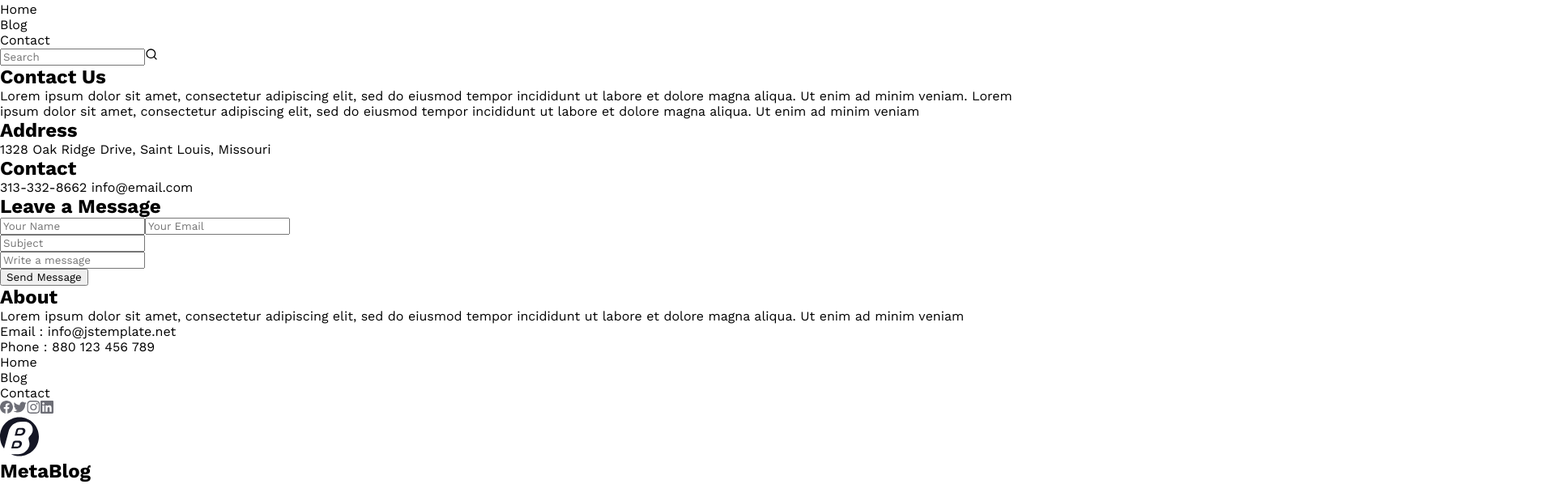
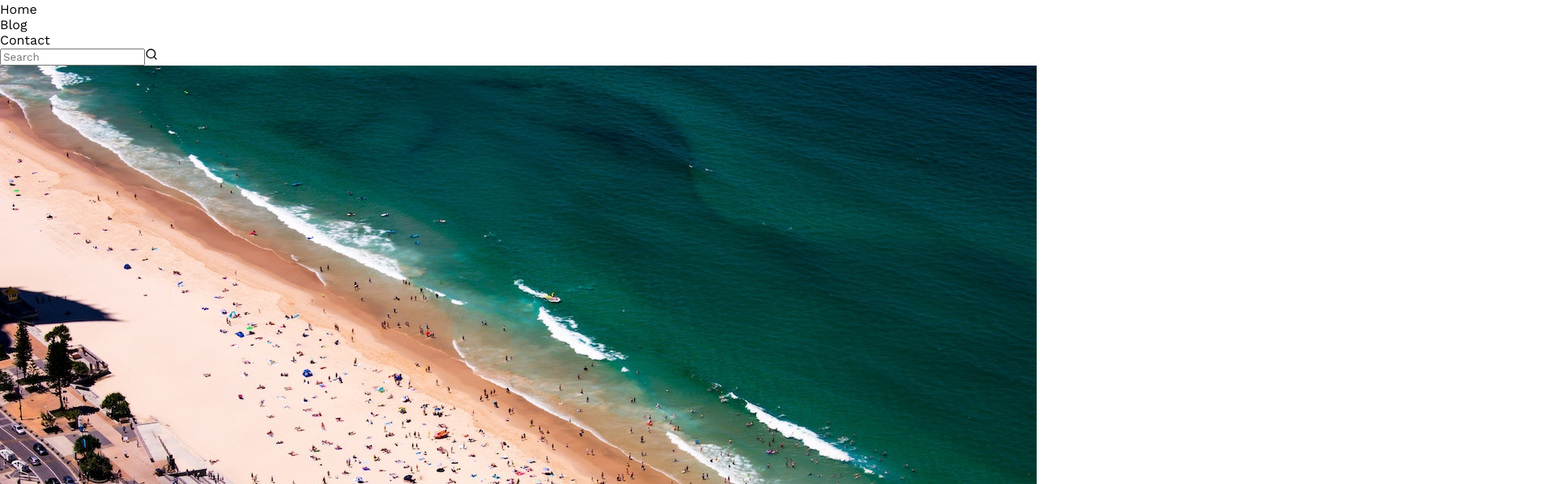
Before and after one commit to ksubi666/blog-web, a React (Create React App) app: page /Blog in a window 1280 px wide. Shown: the part 38-636 px from the top of the page at 81% size, 1920 px wide, since content can reach past the window. Built offline with nearby package versions, Linux system fonts and the light colour scheme.

Commit message:
finnaly pages

```diff
--- a/src/App.js
+++ b/src/App.js
@@ -1,28 +1,16 @@
 import './App.css';
 import {
-  Allblogpost,
-  Carousel,
-  Contact,
-  Error,
-  Footer,
-  Navbar,
-  Trending,
+  AllBlogPostPage,
+  ContactPage,
+  ErrorPage,
+  HomePage,
 } from './components';
-const styles = { container: 'flex flex-col items-center gap-[100px]' };
-
 function App() {
   return (
-    <div className={styles.container}>
-      {/* <Navbar />
-      <Carousel />
-      <Trending />
-      <Allblogpost />
-      <div className="relative w-full mt-[480px]">
-        <Footer />
-      </div> */}
-      <Contact />
-      {/* <Error /> */}
-    </div>
+    <HomePage />
+    // <ContactPage />
+    // <ErrorPage />
+    // <AllBlogPostPage />
   );
 }
 
--- a/src/components/AllBlogCard.js
+++ b/src/components/AllBlogCard.js
@@ -7,6 +7,8 @@ const styles = {
   contentText: 'flex flex-col items-start gap-4 self-stretch',
   title: 'text-[#181A2A] font-semibold text-2xl leading-7',
   date: 'text-[#97989F] text-base font-normal leading-6',
+  autorimg: 'size-9 rounded-full object-cover object-center',
+  autorName: 'text-base font-medium leading-6 text-[#97989F]',
 };
 
 export const AllBlogCard = ({ img, tag, title, date, autorImg, autorName }) => {
@@ -24,11 +26,9 @@ export const AllBlogCard = ({ img, tag, title, date, autorImg, autorName }) => {
               <img
                 src={autorImg}
                 alt="AutorImg"
-                className="size-9 rounded-full"
+                className={styles.autorimg}
               ></img>
-              <p className="text-base font-medium leading-6 text-[#97989F]">
-                {autorName}
-              </p>
+              <p className={styles.autorName}>{autorName}</p>
             </div>
           ) : null}
           <p className={styles.date}>{date}</p>
--- a/src/components/AllBlogPost.js
+++ b/src/components/AllBlogPost.js
@@ -1,6 +1,6 @@
-import { ImageDown } from 'lucide-react';
 import { AllBlogContent, AllBlogPostTag } from '../constants.js';
 import { AllBlogCard } from './AllBlogCard';
+import { LoadMore } from './LoadMore.js';
 const styles = {
   conatiner: 'flex flex-col items-center gap-8',
   textContainer:
@@ -10,21 +10,27 @@ const styles = {
   postContainer: 'flex flex-wrap w-[1216px] gap-5',
 };
 
-export const Allblogpost = () => {
+export const Allblogpost = ({ postTag }) => {
   return (
     <div className={styles.conatiner}>
       <div className={styles.textContainer}>
         <h1 className={styles.header}>All Blog Post</h1>
-        <div className="flex gap-5 [&>*:first-child]:text-[#D4A373]">
-          {AllBlogPostTag.map((el) => (
-            <p className={styles.tag}>{el}</p>
-          ))}
-          <p className={`w-[100%]  text-right ${styles.tag}`}>View All</p>
-        </div>
+        {postTag ? (
+          <div className="flex gap-5 [&>*:first-child]:text-[#D4A373]">
+            {postTag.map((el) => (
+              <p className={styles.tag}>{el}</p>
+            ))}
+            <p className={`w-[100%]  text-right ${styles.tag}`}>View All</p>
+          </div>
+        ) : null}
       </div>
       <div className={styles.postContainer}>
         {AllBlogContent.map((el) => (
           <AllBlogCard
+            autorImg={
+              'https://letsenhance.io/static/8f5e523ee6b2479e26ecc91b9c25261e/1015f/MainAfter.jpg'
+            }
+            autorName={'aksjdakjs ask'}
             img={el.img}
             tag={el.tag}
             title={el.title}
@@ -32,6 +38,7 @@ export const Allblogpost = () => {
           />
         ))}
       </div>
+      <LoadMore />
     </div>
   );
 };
--- /dev/null
+++ b/src/components/AllBlogPostPage.js
@@ -0,0 +1,10 @@
+import { BasicLayout } from '../layout/BasicLayout';
+import { Allblogpost } from './AllBlogPost';
+
+export const AllBlogPostPage = () => {
+  return (
+    <BasicLayout>
+      <Allblogpost />
+    </BasicLayout>
+  );
+};
--- a/src/components/Contact.js
+++ b/src/components/ContactPage.js
@@ -1,18 +1,16 @@
-import { contactData } from '../constants.js';
-import { ContactCard } from './ContactCard';
-import { Footer } from './Footer';
-import { Navbar } from './Navbar';
+import { contactData } from '../constants.js/index.js';
+import { BasicLayout } from '../layout/BasicLayout.jsx';
+import { ContactCard } from './ContactCard.js';
 
 const styles = {
   container: 'flex flex-col items-center gap-[100px] h-full',
   text: 'text-[#696A75] font-base font-normal leading-6',
   input:
-    'w-[225px] h-[38px] py-[14px] pr-[14px] pl-[20px] items-center flex gap-3 flex-shrink-0 border-[1px] border-[#DCDDDF] outline-none',
+    'w-[225px] h-[38px] py-[14px] pr-[14px] pl-[20px] items-center flex gap-3 flex-shrink-0 border-[1px] border-[#DCDDDF] outline-none rounded-[5px]',
 };
-export const Contact = () => {
+export const ContactPage = () => {
   return (
-    <div className={styles.container}>
-      <Navbar />
+    <BasicLayout>
       <div className="flex flex-col ">
         <div className="flex flex-col w-[643px] h-[389px] items-center py-[10px] pt-[14px] gap-5 flex-shrink-0">
           <div className="flex flex-col gap-5">
@@ -45,17 +43,14 @@ export const Contact = () => {
             <div className="flex flex-col gap-5">
               <input
                 className="w-[478px] h-[35px] py-[10px] pt-[14px]
-        pl-5 border-[1px] border-[#DCDDDF] gap-3 items-center flex-shrink-0 outline-none"
+        pl-5 border-[1px] border-[#DCDDDF] gap-3 items-center flex-shrink-0 outline-none rounded-[5px]"
                 placeholder="Subject"
               />
               <div
                 className="w-[478px] h-[134px] py-[10px] pt-[14px]
-        pl-5 border-[1px] bg-[#fff] border-[#DCDDDF] flex items-start gap-3 flex-shrink-0"
+        pl-5 border-[1px] bg-[#fff] border-[#DCDDDF] flex items-start gap-3 flex-shrink-0 rounded-[5px]"
               >
-                <input
-                  className="outline-none "
-                  placeholder="Write a message"
-                />
+                <input className="outline-none" placeholder="Write a message" />
               </div>
             </div>
             <button className="py-[10px] px-[16px] rounded-md  w-fit  text-[12px] bg-[#4B6BFB] text-white mt-[19px]">
@@ -64,7 +59,6 @@ export const Contact = () => {
           </div>
         </div>
       </div>
-      <Footer />
-    </div>
+    </BasicLayout>
   );
 };
--- a/src/components/Error.js
+++ b/src/components/ErrorPage.js
@@ -1,14 +1,13 @@
-import { Footer } from './Footer';
-import { Navbar } from './Navbar';
+import { BasicLayout } from '../layout/BasicLayout';
+
 const styles = {
   container: 'flex flex-col items-center gap-[100px]',
   text: 'text-[#696A75] font-base font-normal leading-6 mb-6',
 };
 
-export const Error = () => {
+export const ErrorPage = () => {
   return (
-    <div className={styles.container}>
-      <Navbar />
+    <BasicLayout>
       <div className="flex w-[642px] h-[208px] justify-center items-center gap-8">
         <h1 className="text-7xl">404</h1>
         <span className="border-r-[1px] h-[156px] border-[#E8E8EA]"></span>
@@ -25,7 +24,6 @@ export const Error = () => {
           </button>
         </div>
       </div>
-      <Footer />
-    </div>
+    </BasicLayout>
   );
 };
--- a/src/components/Footer.js
+++ b/src/components/Footer.js
@@ -9,7 +9,7 @@ import {
 } from '../constants.js';
 const styles = {
   container:
-    'flex flex-col items-center absolute bottom-0 gap-[25px] bg-[#F6F6F7] w-full pt-[64px] border-t-[1px] border-[#E8E8EA]',
+    'flex flex-col items-center gap-[25px] bg-[#F6F6F7] w-full pt-[64px] border-t-[1px] border-[#E8E8EA]',
   aboutContainer: 'flex w-[1215px] items-start gap-5',
   about: 'w-[298px] flex-col items-start gap-6 flex-shrink-0',
   menu: 'flex flex-col justify-center items-start gap-[8px] flex-shrink-0 gap-[8px] text-[#3B3C4A] font-base font-normal leading-6 mb-1',
@@ -52,9 +52,14 @@ export const Footer = () => {
         <div className="flex gap-[10px]">
           {logosvg}
           <div>
-            <h2 className="text-xl text-[#141624] leading-7 font-extrabold">
-              MetaBlog
-            </h2>
+            <div className="flex">
+              <h2 className="text-xl text-[#141624] leading-7 font-normal">
+                Meta
+              </h2>
+              <h2 className="text-xl text-[#141624] leading-7 font-extrabold">
+                Blog
+              </h2>
+            </div>
             <p className={stylestext.text2}>© All Rights Reserved.</p>
           </div>
         </div>
--- /dev/null
+++ b/src/components/HomePage.js
@@ -0,0 +1,15 @@
+import { AllBlogPostTag } from '../constants.js';
+import { BasicLayout } from '../layout/BasicLayout';
+import { Allblogpost } from './AllBlogPost';
+import { Carousel } from './Carousel';
+import { Trending } from './Trending';
+
+export const HomePage = () => {
+  return (
+    <BasicLayout>
+      <Carousel />
+      <Trending />
+      <Allblogpost postTag={AllBlogPostTag} />
+    </BasicLayout>
+  );
+};
--- /dev/null
+++ b/src/components/LoadMore.js
@@ -0,0 +1,11 @@
+export const LoadMore = () => {
+  const style = {
+    button:
+      'py-3 px-5 items-center rounded-[6px] border-[#696A754D] border-[1px] mb-[80px]',
+  };
+  return (
+    <div>
+      <button className={style.button}>Load More</button>
+    </div>
+  );
+};
--- /dev/null
+++ b/src/layout/BasicLayout.jsx
@@ -0,0 +1,14 @@
+import { Footer, Navbar } from '../components';
+
+const styles = {
+  container: 'flex flex-col items-center gap-[100px] max-w-[1217px]',
+};
+export const BasicLayout = ({ children }) => {
+  return (
+    <div className={styles.container}>
+      <Navbar />
+      {children}
+      <Footer />
+    </div>
+  );
+};
```
Also changed, not shown: src/components/index.js (+5 -2 lines).
